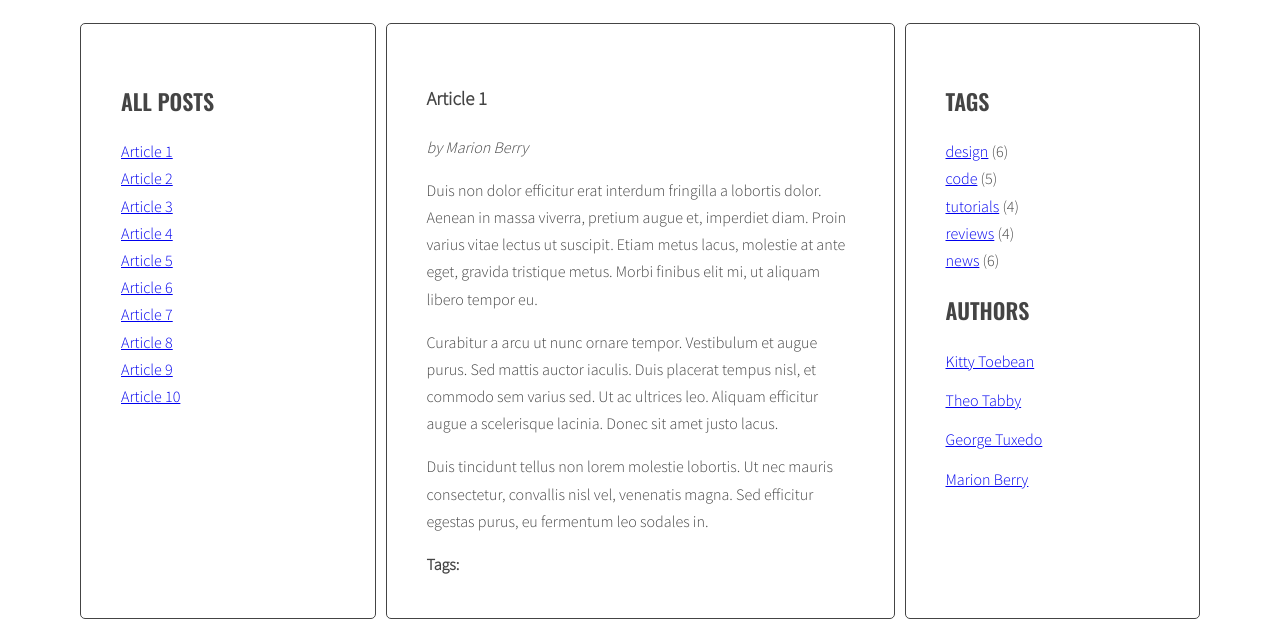
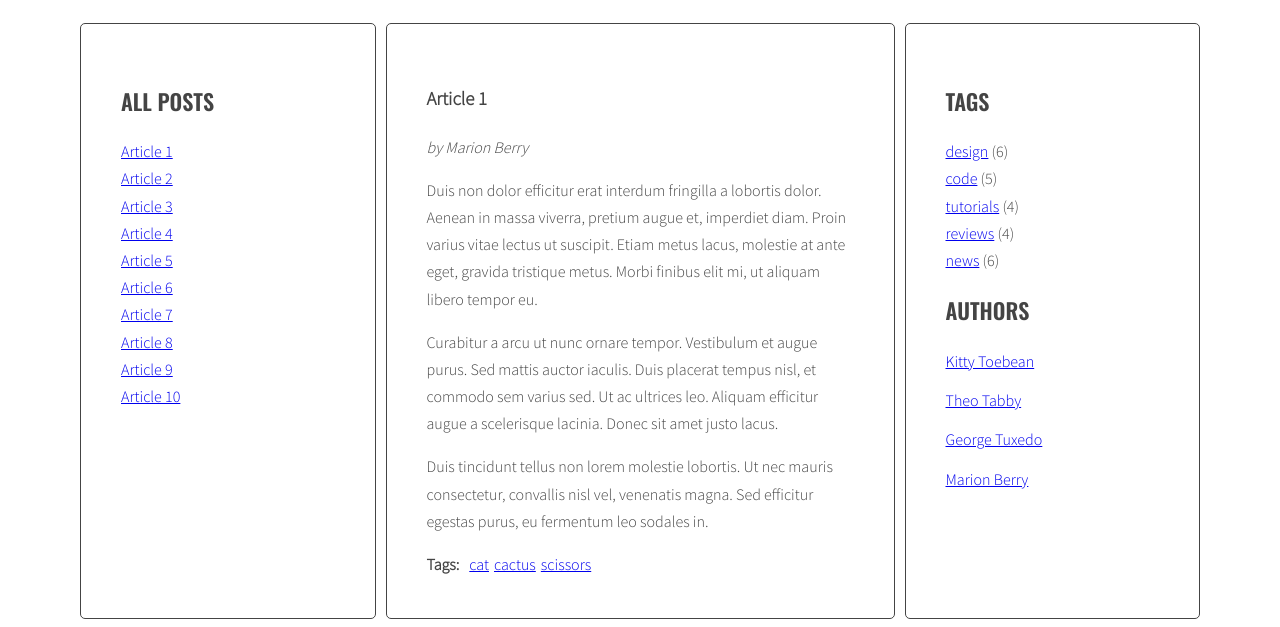
Before and after one commit to ichtys77/javascript-blog, a website: page index.html in a window 1280 px wide. Shown: the part 220-847 px from the top of the page. Drawn offline with nearby package versions, Linux system fonts and the light colour scheme.

Commit message:
Add split tags into array & generate HTML of the link

```diff
--- a/js/script.js
+++ b/js/script.js
@@ -88,7 +88,7 @@
   function generateTags() {
     /* [DONE] find all articles */
     const articles = document.querySelectorAll(optArticleSelector);
-    console.log(articles);
+    //console.log(articles);
 
     /* [DONE] START LOOP: for every article: */
     for (let article of articles) {
@@ -99,22 +99,32 @@
 
       /* [DONE] make html variable with empty string */
       let html = '';
+      console.log(html);
 
       /* [DONE] get tags from data-tags attribute */
-      const tagsSelector = article.getAttribute('data-tags');
-      console.log(tagsSelector);
+      const articleTags = article.getAttribute('data-tags');
+      //console.log(articleTags);
 
-      /* split tags into array */
+      /* [DONE] split tags into array */
+      const articleTagsArray = articleTags.split(' ');
+      // console.log(articleTagsArray);
 
-      /* START LOOP: for each tag */
+      /* {DONE] START LOOP: for each tag */
+      for (let tag of articleTagsArray) {
 
-      /* generate HTML of the link */
+        /* [DONE] generate HTML of the link */
+        const tagLinkHTML = '<li><a href="#tag-' + tag + '">' + tag + '</a></li>';
+        console.log(tagLinkHTML);
 
-      /* add generated code to html variable */
+        /* add generated code to html variable */
+        html = html + tagLinkHTML;
+        // console.log(html);
 
-      /* END LOOP: for each tag */
+        /* END LOOP: for each tag */
+      }
 
       /* insert HTML of all the links into the tags wrapper */
+      tagsWrapper.innerHTML = html;
 
       /* END LOOP: for every article: */
     }
--- a/sass/style.scss
+++ b/sass/style.scss
@@ -122,3 +122,9 @@ body {
     margin: 0 10px 0 0;
   }
 }
+
+/* Tags */
+
+.list-horizontal a {
+  padding-right: 5px;
+}
```
Also changed, not shown: css/style.css, 1 other file.
